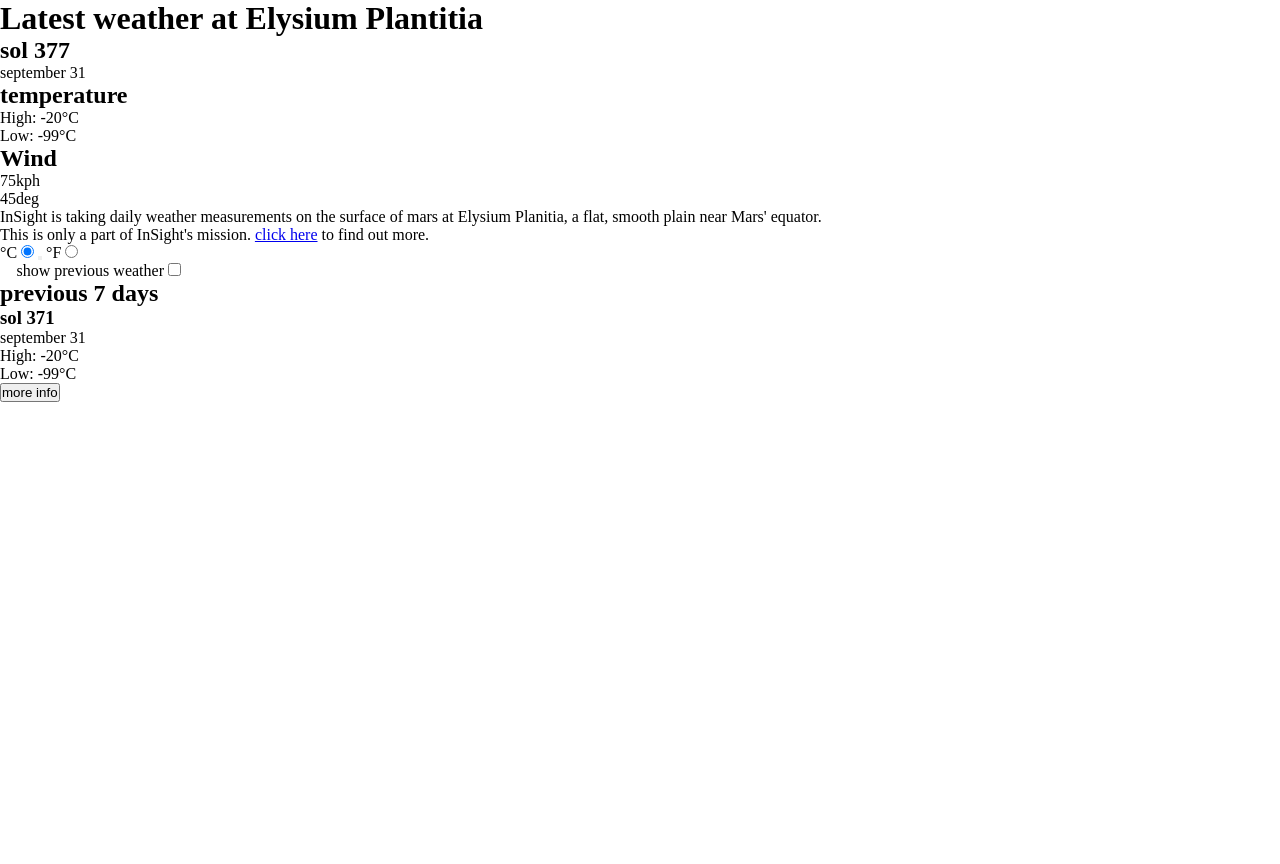
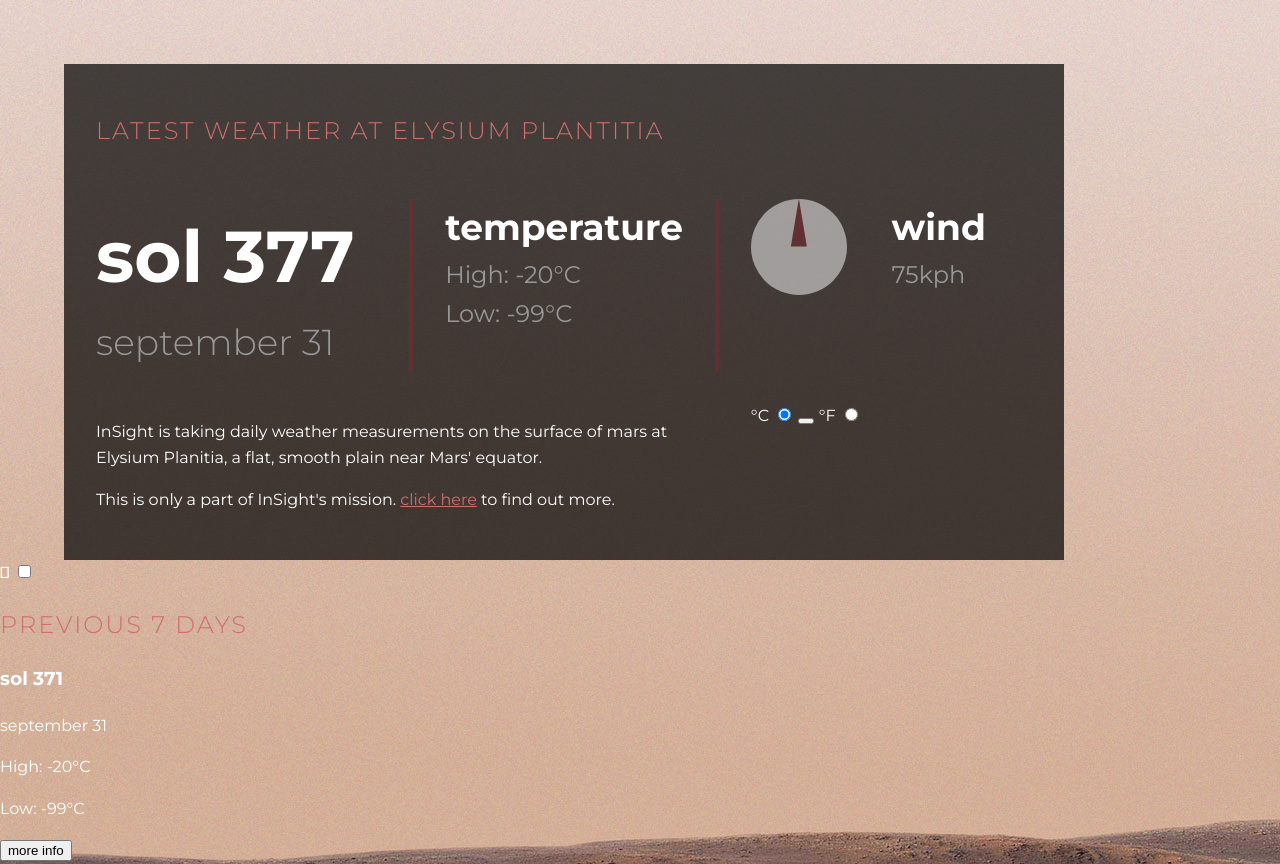
Before and after one commit to Zane-Gilfillan/Mars-Weather-App, a plain HTML site: page index.html in a window 1280 px wide. Before the commit the page ends 800 px from the top, so only its background shows below. Drawn offline with Linux system fonts and the light colour scheme.

Commit message:
finished styling main section

```diff
--- a/index.html
+++ b/index.html
@@ -4,6 +4,8 @@
     <meta charset="UTF-8">
     <meta name="viewport" content="width=device-width, initial-scale=1.0">
     <link rel="stylesheet" href="/css/style.css">
+    <link rel="preconnect" href="https://fonts.gstatic.com">
+    <link href="https://fonts.googleapis.com/css2?family=Montserrat:ital,wght@0,100;0,200;0,300;0,400;0,500;0,600;0,700;0,800;0,900;1,100;1,200;1,300;1,400;1,500;1,600;1,700;1,800;1,900&display=swap" rel="stylesheet">
     <title>Weather on Mars</title>
 </head>
 <body>
@@ -24,7 +26,7 @@
         </div>
 
         <div class="wind">
-            <h2 class="section-title">Wind</h2>
+            <h2 class="section-title">wind</h2>
             <p class="reading">75kph</p>
 
             <div class="wind__direction">
@@ -48,6 +50,7 @@
             <label for="fah">°F</label>
             <input type="radio" id="fah" name="unit">
         </div>
+    </main>
 
     <!-- previous weather section -->
     <div class="previous-weather">
@@ -70,9 +73,6 @@
         </div>
     </div>
 
-    </main>
-
-
 
 
 
--- a/scss/style.scss
+++ b/scss/style.scss
@@ -1,5 +1,153 @@
-* {
-    margin: 0;
-    padding: 0;
+*,
+*::before,
+*::after {
     box-sizing: border-box;
 }
+
+:root {
+    --fw-light: 300;
+    --fw-normal: 400;
+    --fw-semi: 500;
+    --fw-bold: 700;
+    --fs-h1: 1.5rem;
+    --fs-h2: 2.25rem;
+    --fs-body: 1rem;
+    --fs-xl: 4.5rem;
+    --clr-light: #fff;
+    --clr-gray: #989898;
+    --clr-dark: #444;
+    --clr-accent: #d06d6d;
+    --clr-accent-dark: #613131;
+}
+
+// this is for the visually hidden content
+.sr-only:not(:focus):not(:active) {
+    clip: rect(0 0 0 0);
+    clip-path: inset(50%);
+    height: 1px;
+    overflow: hidden;
+    position: absolute;
+    white-space: nowrap;
+    width: 1px;
+}
+
+body {
+    margin: 0;
+    font-family: 'Montserrat', sans-serif;
+    line-height: 1.6;
+    background-image: url(../img/mars.jpg);
+    height: 100vh;
+    overflow: hidden;
+    color: var(--clr-light);
+}
+
+h1 h2 h3 {
+    line-height: 1;
+}
+
+a {
+    color: var(--clr-accent);
+
+    &:hover {
+        color: var(--clr-accent-dark);
+    }
+}
+
+.main-title {
+    font-size: var(--fs-h1);
+    font-weight: var(--fw-light);
+    color: var(--clr-accent);
+    text-transform: uppercase;
+    letter-spacing: 2px;
+
+    grid-column: 1 / -1;
+}
+
+.section-title {
+    font-size: var(--fs-h2);
+    font-weight: var(--fw-bold);
+    margin: 0;
+}
+
+.section-title--date {
+    font-size: var(--fs-xl);
+}
+
+.reading {
+    font-size: var(--fs-h1);
+    margin: 0;
+    color: var(--clr-gray);
+}
+
+.mars-current-weather {
+    background: rgba(0, 0, 0, .7);
+    padding: 2em;
+    max-width: 1000px;
+    margin: 4em 0 0 4em;
+    display: grid;
+    grid-template-columns: repeat(3, 1fr);
+    gap: 2em;
+}
+
+.date {
+    grid-column: 1 / 2;
+    &__day {
+        font-size: var(--fs-h2);
+        margin: 0;
+        color: var(--clr-gray);
+        font-weight: var(--fw-light);
+    }
+}
+
+.temp {
+    --border: solid .25em var(--clr-accent-dark);
+    grid-column: 2 / 3;
+    border-left: var(--border);
+    border-right: var(--border);
+    padding: 0 2em;
+
+}
+
+.wind {
+    grid-column: 3 / 4;
+    display: grid;
+    grid-template-columns: repeat(2, 1fr);
+    grid-template-rows: min-content 1fr;
+    align-self: start;
+
+    .section-title,
+    .reading {
+        grid-column: 2 / 3;
+    }
+
+    //this code builds the wind direction module. please see further info in ReadMe for link to a clip-path generator and explanation
+    &__direction {
+        --size: 6rem;
+        width: var(--size);
+        height: var(--size);
+        border-radius: 50%;
+        background-color: rgba(255, 255, 255, .5);
+        display: grid;
+        place-items: center;
+        grid-row: 1 / span 2;
+    }
+
+    &__arrow {
+        --direction: 0deg;
+        --size: 1rem;
+        height: calc(var(--size) * 3);
+        width: var(--size);
+        background: var(--clr-accent-dark);
+        clip-path: polygon(50% 0, 0% 100%, 100% 100%);
+        transform: translateY(-50%) rotate(var(--direction));
+        transform-origin: bottom center;
+    }
+}
+
+.info {
+    grid-column: 1 / 3;
+}
+
+.unit-toggle {
+    grid-column: 3 / 4;
+}
```
Also changed, not shown: css/style.css, img/mars.jpg (added), 3 other files. Lines whose indentation alone changed are shown as unchanged.
